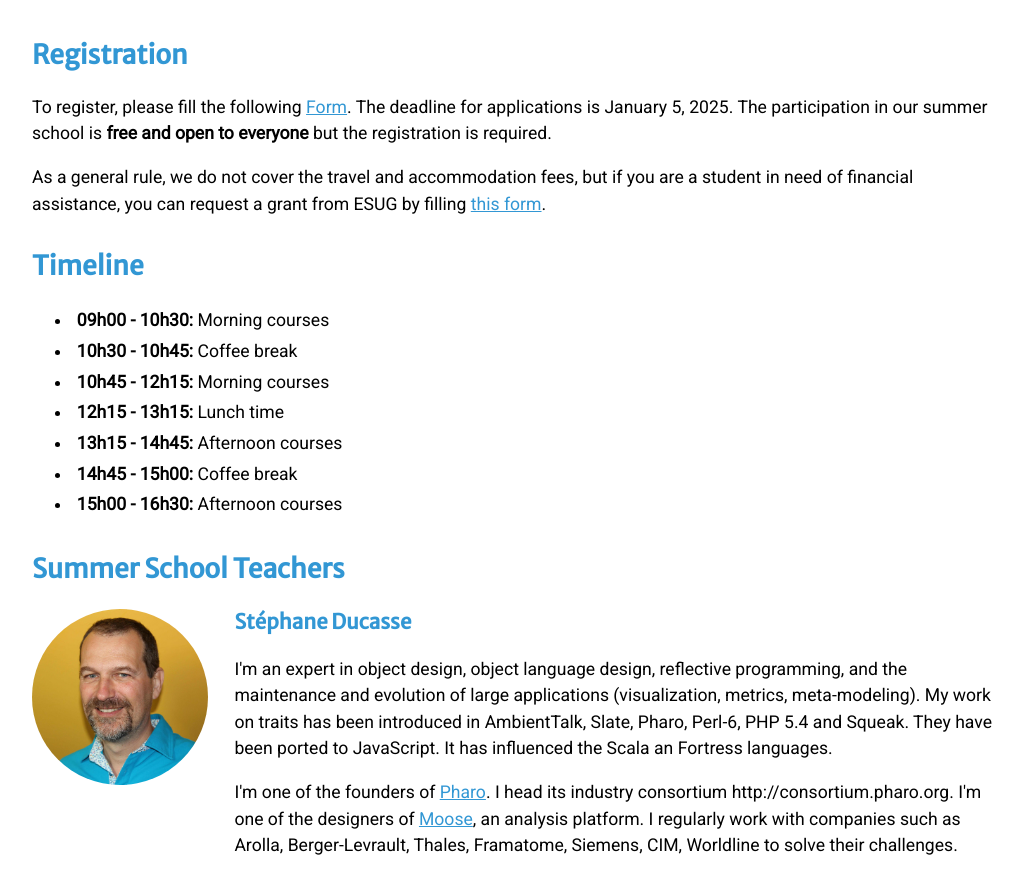
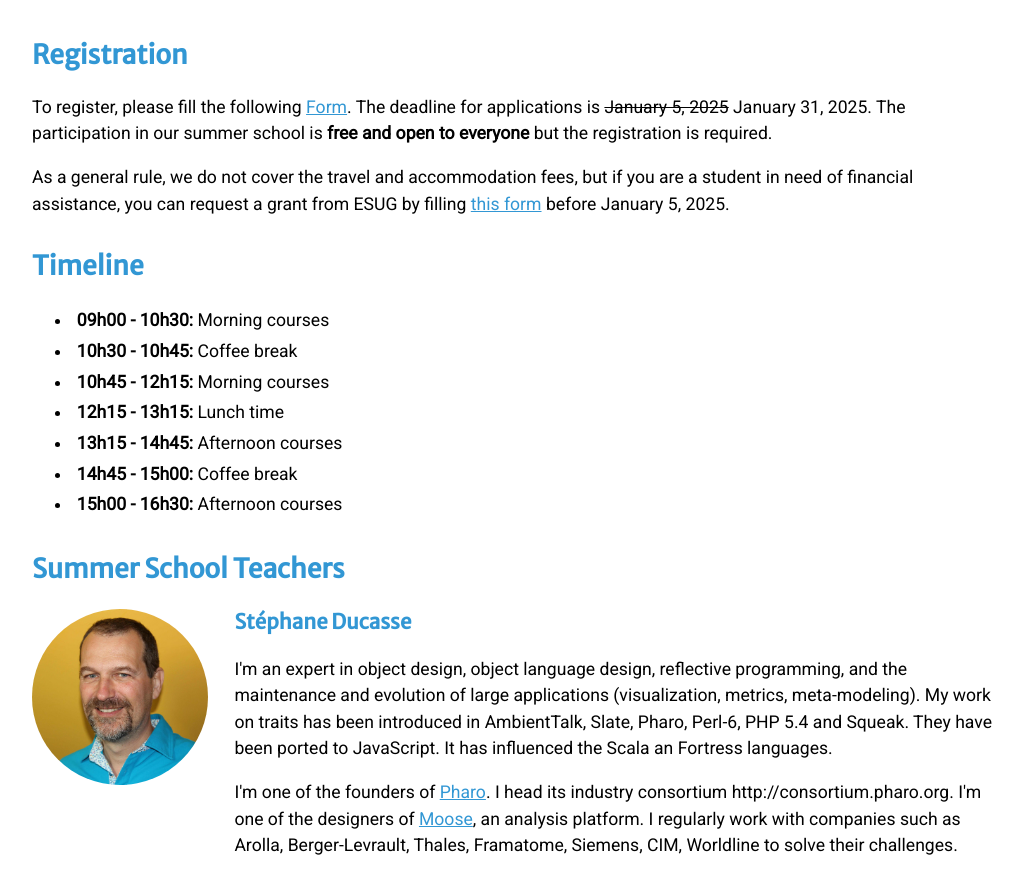
Before and after one commit to pharo-project/isloop, a plain HTML site: page website/index.html in a window 1280 px wide. Shown: the part 1048-1939 px from the top of the page, without its empty margins (128-1151 px from the left). Drawn offline with Linux system fonts and the light colour scheme.

Commit message:
Update index.html

```diff
--- a/website/index.html
+++ b/website/index.html
@@ -136,7 +136,7 @@
           rel="noopener noreferrer"
           href="https://forms.gle/ZAe5GzcHY5n41Lpz5"
         >Form</a>.
-        The deadline for applications is January 5, 2025. The participation in our
+        The deadline for applications is <s>January 5, 2025</s> January 31, 2025. The participation in our
         summer school is <b>free and open to everyone</b> but the registration is
         required.</p>
 
@@ -147,7 +147,7 @@
           href="https://forms.gle/PeuZyDTexkgRs9jC9"
           target="_blank"
           rel="noopener noreferrer"
-        >this form</a>.</p>
+        >this form</a> before January 5, 2025.</p>
 
       <h2>Timeline</h2>
 
```
